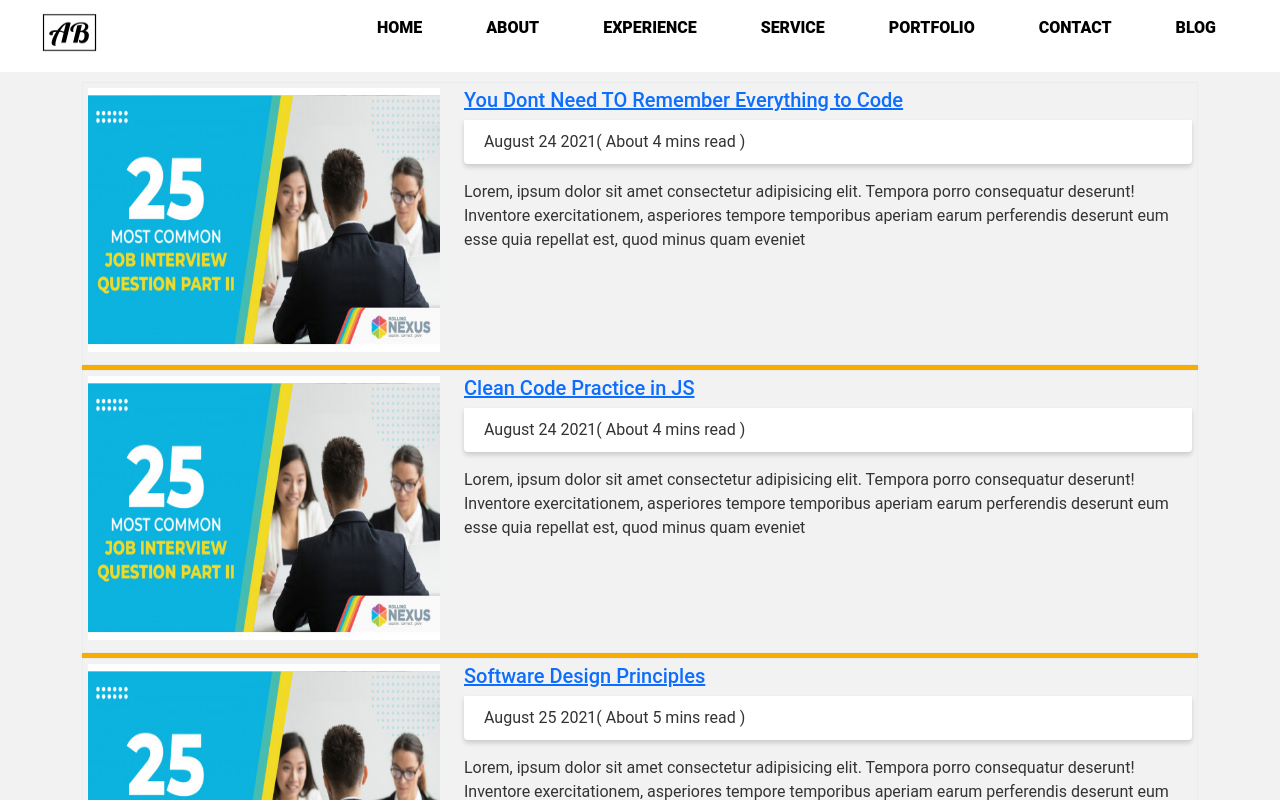
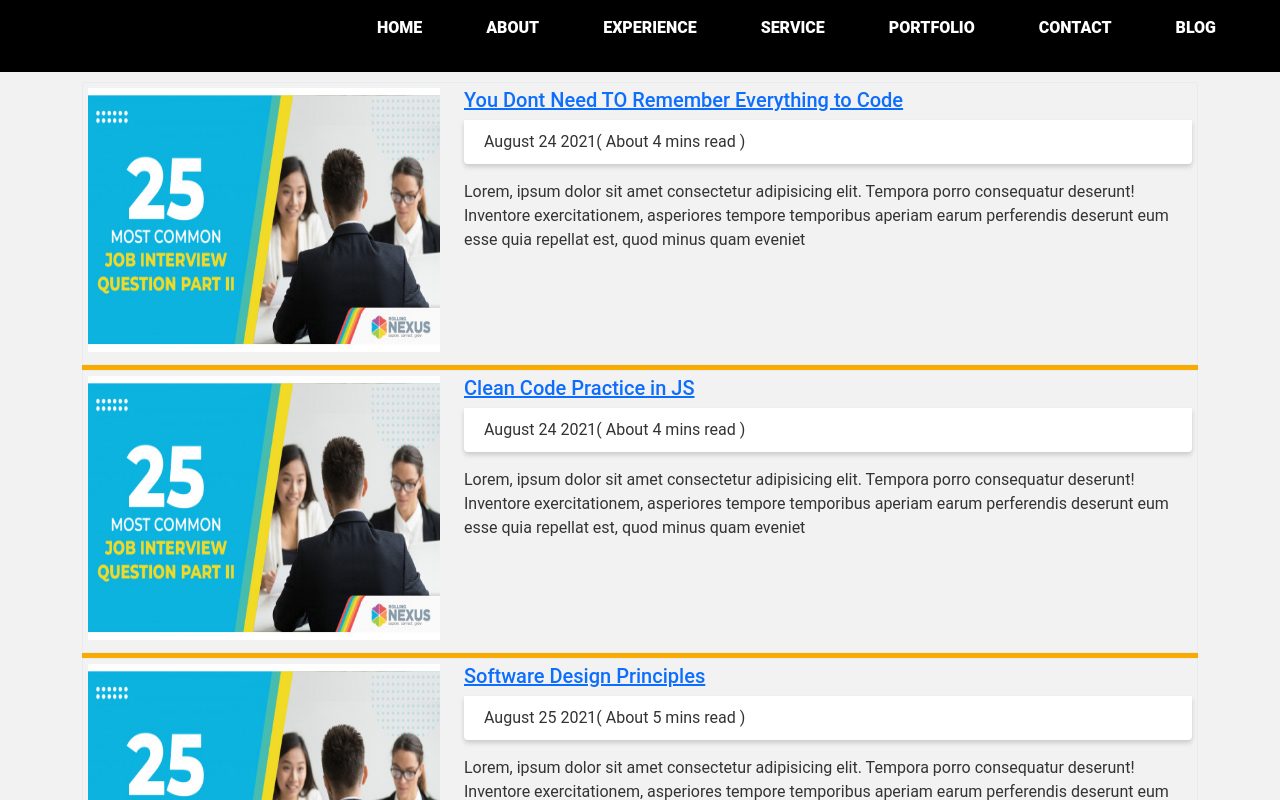
Before and after one commit to abhi886/next-with-styledComponents, a Next.js app: page /blogs in a window 1280 px wide. Shown: the top 800 px of the page. Built offline with nearby package versions, Linux system fonts and the light colour scheme.

Commit message:
Implement Basic Dark Theme using UseContext Hook

```diff
--- a/pages/_app.js
+++ b/pages/_app.js
@@ -1,12 +1,22 @@
+import React, { useState } from "react";
 import GlobalStyle from "../src/styles/GlobalStyle";
 import MasterLayout from "../src/components/MasterLayout/index";
 import "bootstrap/dist/css/bootstrap.min.css";
 
+export const ThemeContext = React.createContext();
+
 export default function App({ Component, pageProps }) {
+  const [darkTheme, setDarkTheme] = useState(true);
+
+  function toggleTheme() {
+    setDarkTheme((prevDarkTheme) => !prevDarkTheme);
+  }
   return (
-    <MasterLayout>
-      <GlobalStyle></GlobalStyle>
-      <Component {...pageProps} />
-    </MasterLayout>
+    <ThemeContext.Provider value={darkTheme}>
+      <MasterLayout>
+        <GlobalStyle></GlobalStyle>
+        <Component {...pageProps} />
+      </MasterLayout>
+    </ThemeContext.Provider>
   );
 }
--- a/src/components/Navbar/Navbar.js
+++ b/src/components/Navbar/Navbar.js
@@ -1,6 +1,7 @@
+import React, { useContext } from "react";
 import { useState, useEffect } from "react";
+import { ThemeContext } from "../../../pages/_app";
 import { useRouter } from "next/router";
-import React from "react";
 
 import styled from "styled-components";
 import ActiveLink from "../shared/ActiveLink";
@@ -17,7 +18,7 @@ const NavContainer = styled.div`
   justify-content: space-between;
   align-item: center;
   flex-wrap: wrap;
-  background: white;
+  background: ${({ darkTheme }) => (darkTheme === true ? "black" : "white")};
 `;
 const Hamburger = styled.div`
   flex-direction: column;
@@ -55,7 +56,7 @@ const Menu = styled.div`
 
 const Navbar = () => {
   const [isOpen, setIsOpen] = useState(false);
-
+  const darkTheme = useContext(ThemeContext);
   const linksCounter = [
     { id: 1, href: "/", value: "Home" },
     { id: 2, href: "/about", value: "About" },
@@ -84,7 +85,7 @@ const Navbar = () => {
   }, []);
 
   return (
-    <NavContainer>
+    <NavContainer darkTheme={darkTheme}>
       <Logo></Logo>
       <Hamburger
         onClick={() => {
--- a/src/components/shared/ActiveLink.js
+++ b/src/components/shared/ActiveLink.js
@@ -1,17 +1,23 @@
+import React, { useContext } from "react";
 import { useRouter } from "next/router";
 import Link from "next/link";
 import { useState } from "react";
+
+import { ThemeContext } from "../../../pages/_app";
+
 import styled from "styled-components";
 
 function ActiveLink({ children, href, linkClick }) {
   const router = useRouter();
+  const darkTheme = useContext(ThemeContext);
+
   const style = {
     textColor: router.asPath === href ? "var(--primary-orange)" : "",
     borderBottom:
       router.asPath === href ? "0.1875rem solid var(--primary-orange)" : "",
   };
   return (
-    <MenuLink onClick={linkClick} style={style}>
+    <MenuLink darkTheme={darkTheme} onClick={linkClick} style={style}>
       <Link href={href}>{children}</Link>
     </MenuLink>
   );
@@ -32,7 +38,7 @@ const MenuLink = styled.div`
 
     text-transform: uppercase;
 
-    color: black;
+    color: ${({ darkTheme }) => (darkTheme === true ? "white" : "black")};
     transition: all 0.2s ease-in-out;
     font-size: 0.9 rem;
     font-weight: 900;
```
